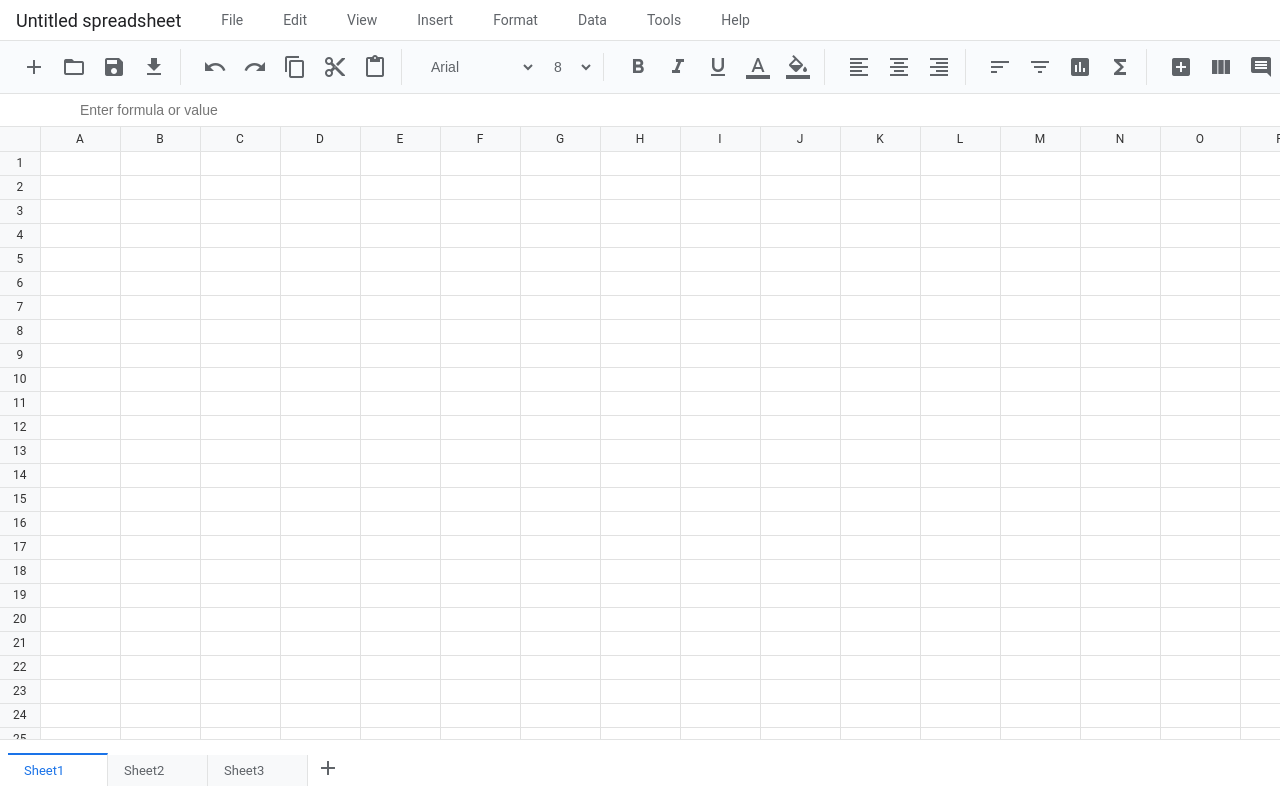
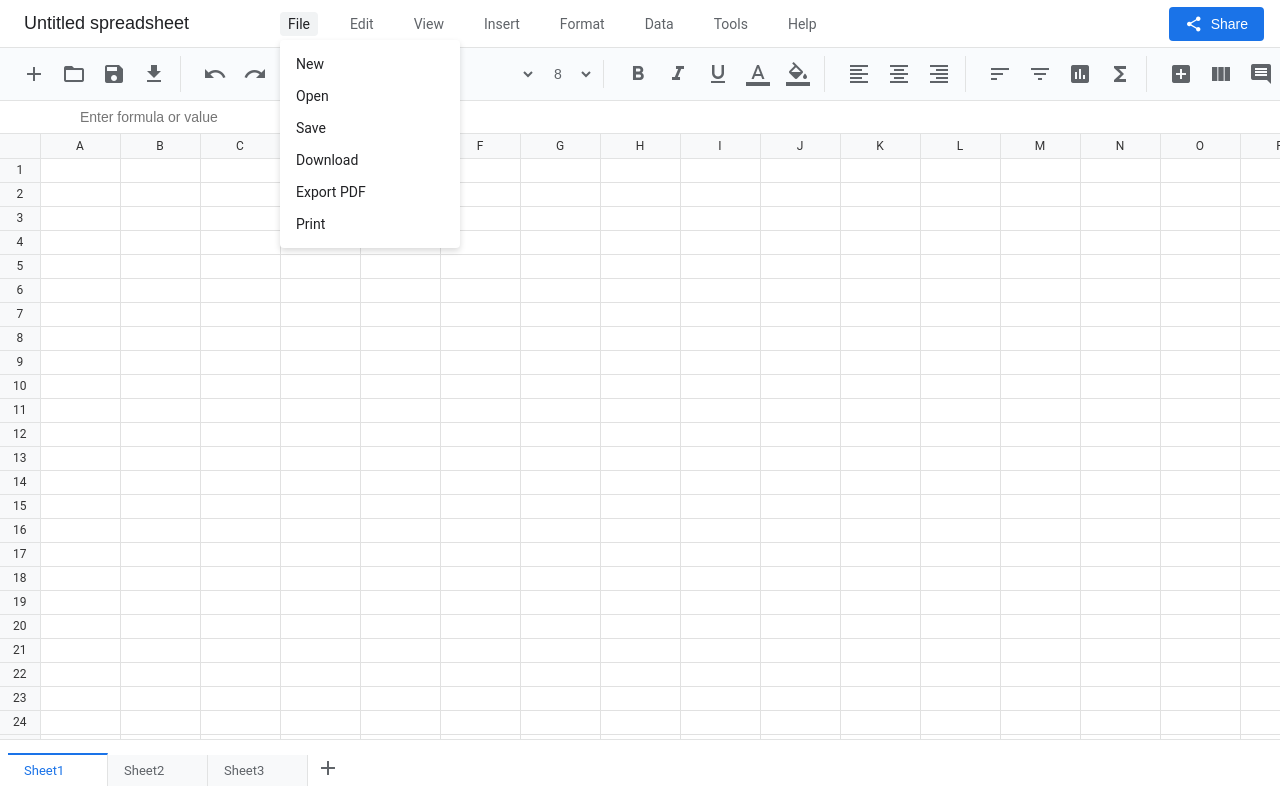
Before and after one commit to gnsgns6/GSheets, a React (Vite) app: page / in a window 1280 px wide. Both pictures are taken after a click on the element "File". Shown: the top 800 px of the page. Built offline with nearby package versions, Linux system fonts and the light colour scheme.

Commit message:
Implement interactive MenuBar with dropdown menus and dynamic interactions

```diff
--- a/src/components/MenuBar.jsx
+++ b/src/components/MenuBar.jsx
@@ -1,18 +1,72 @@
-import React from 'react';
+import React, { useState } from 'react';
+import '../styles/MenuBar.css';
 
 function MenuBar() {
+  const [activeMenu, setActiveMenu] = useState(null);
+
+  const menuItems = {
+    file: ['New', 'Open', 'Save', 'Download', 'Export PDF', 'Print'],
+    edit: ['Undo', 'Redo', 'Cut', 'Copy', 'Paste', 'Find and Replace'],
+    view: ['Freeze Rows', 'Freeze Columns', 'Gridlines', 'Formula Bar', 'Show Ruler'],
+    insert: ['Row Above', 'Row Below', 'Column Left', 'Column Right', 'Chart', 'Image'],
+    format: ['Number Format', 'Text Format', 'Alignment', 'Borders', 'Cell Style'],
+    data: ['Sort Range', 'Filter', 'Group', 'Pivot Table', 'Data Validation'],
+    tools: ['Spelling', 'Protect Sheet', 'Macros', 'Script Editor'],
+    help: ['Documentation', 'Keyboard Shortcuts', 'About']
+  };
+
+  const handleMenuClick = (menu) => {
+    setActiveMenu(activeMenu === menu ? null : menu);
+  };
+
+  const handleMenuItemClick = (item) => {
+    console.log(`Clicked: ${item}`);
+    setActiveMenu(null);
+  };
+
   return (
     <div className="menu-bar">
-      <div className="sheet-title">Untitled spreadsheet</div>
-      <div className="menu-items">
-        <div className="menu-item">File</div>
-        <div className="menu-item">Edit</div>
-        <div className="menu-item">View</div>
-        <div className="menu-item">Insert</div>
-        <div className="menu-item">Format</div>
-        <div className="menu-item">Data</div>
-        <div className="menu-item">Tools</div>
-        <div className="menu-item">Help</div>
+      <div className="menu-bar-left">
+        <div className="sheet-title">
+          <input
+            type="text"
+            defaultValue="Untitled spreadsheet"
+            className="title-input"
+          />
+        </div>
+        <div className="menu-items">
+          {Object.keys(menuItems).map((menu) => (
+            <div
+              key={menu}
+              className={`menu-item ${activeMenu === menu ? 'active' : ''}`}
+              onClick={() => handleMenuClick(menu)}
+            >
+              {menu.charAt(0).toUpperCase() + menu.slice(1)}
+              {activeMenu === menu && (
+                <div className="menu-dropdown">
+                  {menuItems[menu].map((item) => (
+                    <div
+                      key={item}
+                      className="menu-dropdown-item"
+                      onClick={(e) => {
+                        e.stopPropagation();
+                        handleMenuItemClick(item);
+                      }}
+                    >
+                      {item}
+                    </div>
+                  ))}
+                </div>
+              )}
+            </div>
+          ))}
+        </div>
+      </div>
+      <div className="menu-bar-right">
+        <button className="share-button">
+          <i className="material-icons">share</i>
+          Share
+        </button>
       </div>
     </div>
   );
--- /dev/null
+++ b/src/styles/MenuBar.css
@@ -0,0 +1,125 @@
+.menu-bar {
+  display: flex;
+  justify-content: space-between;
+  align-items: center;
+  padding: 4px 16px;
+  background: white;
+  border-bottom: 1px solid var(--border-color);
+  height: 48px;
+}
+
+.menu-bar-left {
+  display: flex;
+  align-items: center;
+  gap: 32px;
+}
+
+.sheet-title {
+  display: flex;
+  align-items: center;
+}
+
+.title-input {
+  border: none;
+  font-size: 18px;
+  font-weight: 400;
+  color: var(--text-primary);
+  padding: 4px 8px;
+  border-radius: 4px;
+  width: 200px;
+}
+
+.title-input:hover {
+  background: var(--hover-bg);
+}
+
+.title-input:focus {
+  background: white;
+  outline: 1px solid var(--primary-color);
+}
+
+.menu-items {
+  display: flex;
+  gap: 4px;
+}
+
+.menu-item {
+  position: relative;
+  padding: 6px 12px;
+  font-size: 14px;
+  color: var(--text-secondary);
+  cursor: pointer;
+  border-radius: 4px;
+  user-select: none;
+}
+
+.menu-item:hover {
+  background: var(--hover-bg);
+  color: var(--text-primary);
+}
+
+.menu-item.active {
+  background: var(--hover-bg);
+  color: var(--text-primary);
+}
+
+.menu-dropdown {
+  position: absolute;
+  top: 100%;
+  left: 0;
+  background: white;
+  border-radius: 4px;
+  box-shadow: var(--shadow-2);
+  min-width: 180px;
+  z-index: 1000;
+  margin-top: 4px;
+  padding: 8px 0;
+}
+
+.menu-dropdown-item {
+  padding: 8px 16px;
+  font-size: 14px;
+  color: var(--text-primary);
+  cursor: pointer;
+}
+
+.menu-dropdown-item:hover {
+  background: var(--hover-bg);
+}
+
+.menu-bar-right {
+  display: flex;
+  align-items: center;
+}
+
+.share-button {
+  display: flex;
+  align-items: center;
+  gap: 8px;
+  padding: 8px 16px;
+  background: var(--primary-color);
+  color: white;
+  border: none;
+  border-radius: 4px;
+  font-size: 14px;
+  cursor: pointer;
+  transition: background 0.2s ease;
+}
+
+.share-button:hover {
+  background: #1557b0;
+}
+
+.share-button .material-icons {
+  font-size: 18px;
+}
+
+/* Click-outside handler overlay */
+.menu-overlay {
+  position: fixed;
+  top: 0;
+  left: 0;
+  right: 0;
+  bottom: 0;
+  z-index: 999;
+}
```
